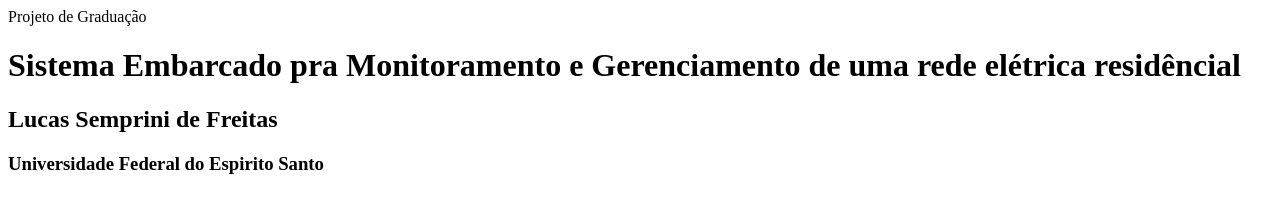
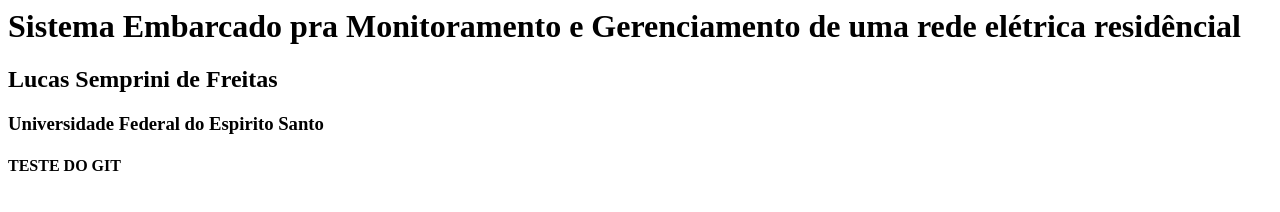
Before and after one commit to tilima/PG_EMBARCADO, a plain HTML site: page index.html in a window 1280 px wide. Drawn offline with Linux system fonts and the light colour scheme.

Commit message:
semprini

```diff
--- a/index.html
+++ b/index.html
@@ -1,10 +1,11 @@
 <html>
 <head>
-    <tittle>Projeto de Graduação</tittle>
+    <title>Projeto de Graduação</title>
 </head>
 <body>
     <h1>Sistema Embarcado pra Monitoramento e Gerenciamento de uma rede elétrica residêncial</h1>
     <h2>Lucas Semprini de Freitas</h2>
     <h3>Universidade Federal do Espirito Santo</h3>
+    <h4>TESTE DO GIT</h4>
 </body>
 </html>
```
